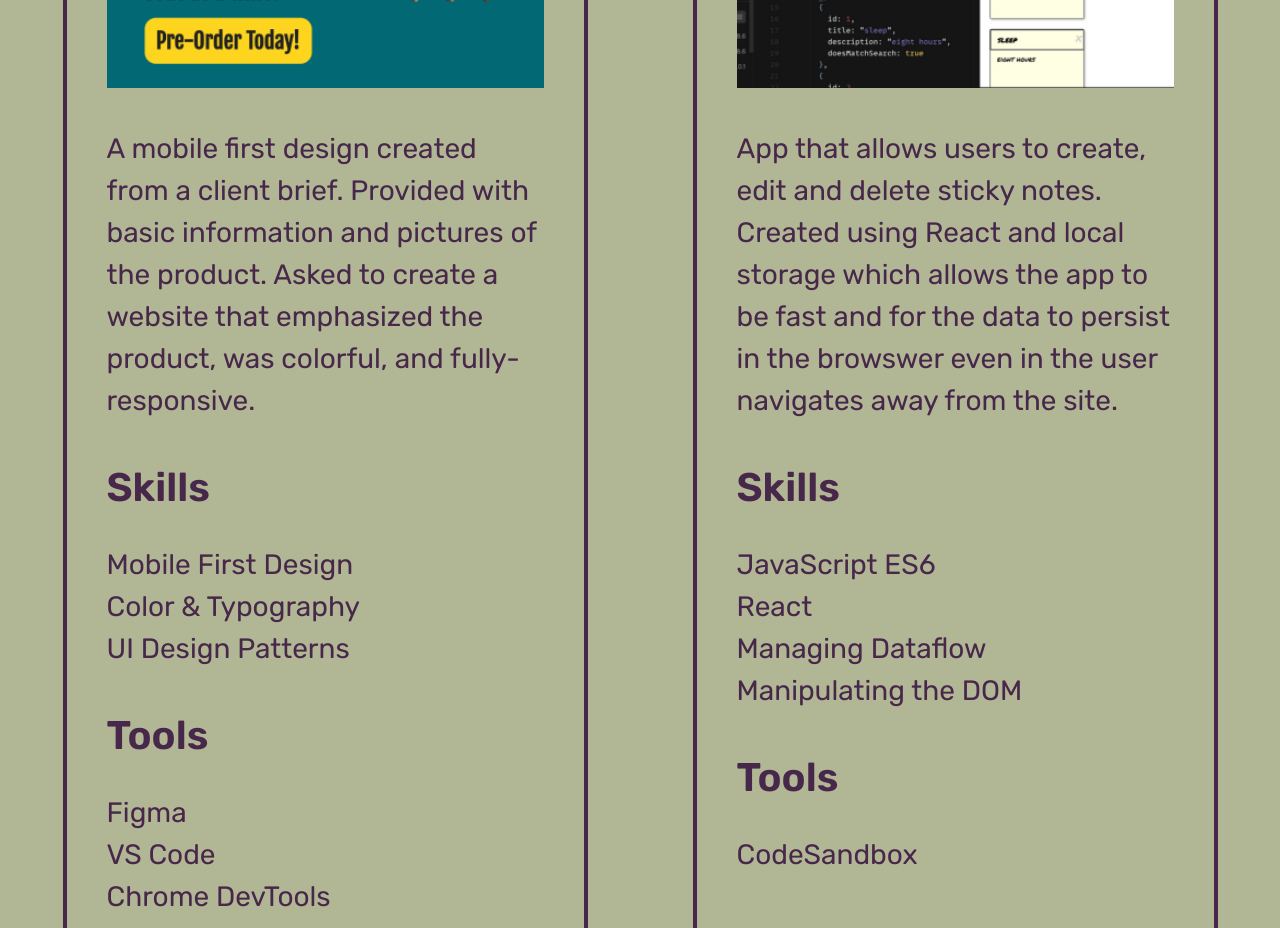
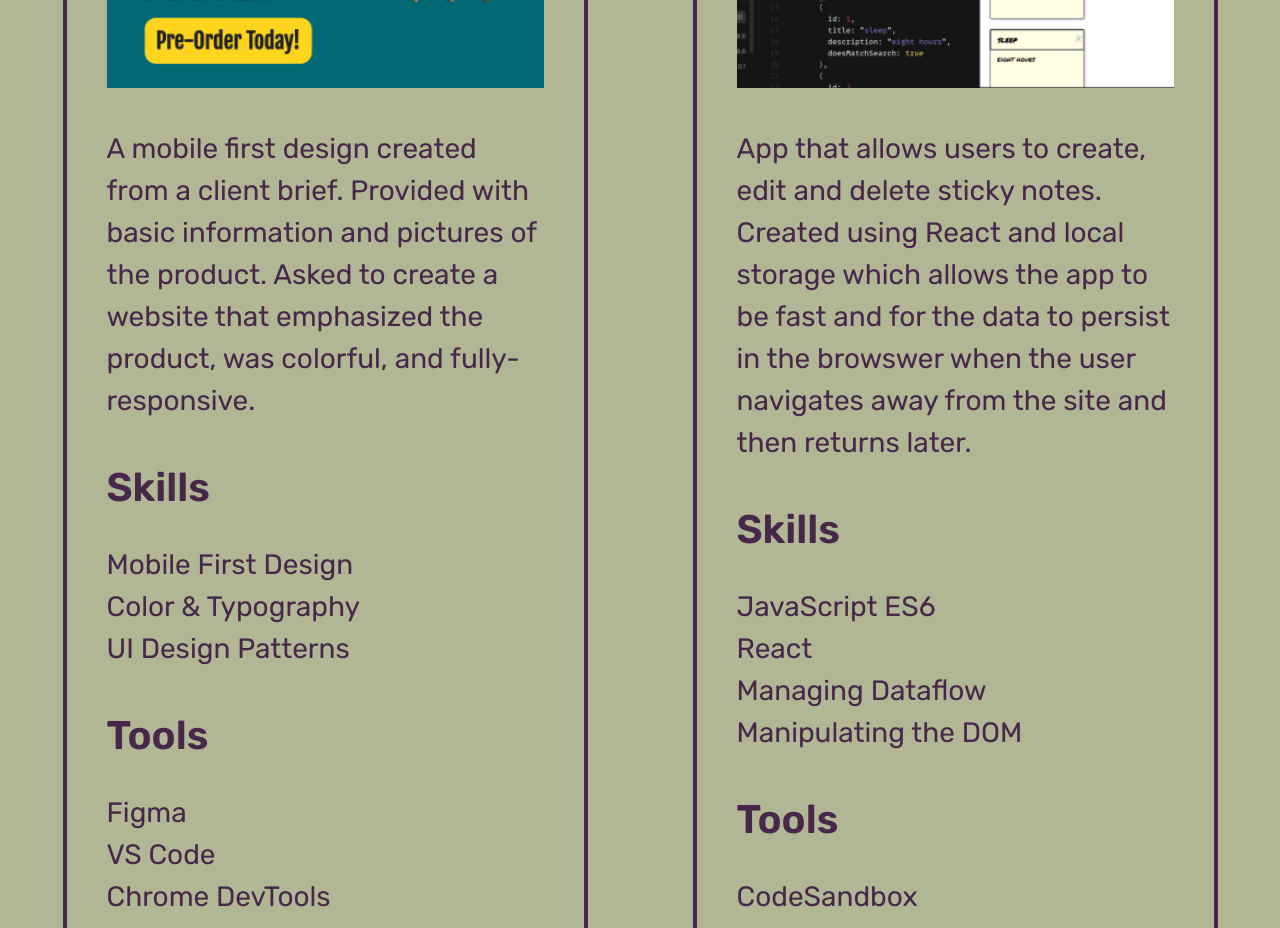
Before and after one commit to kdaltondev/portfolio-gh-pages, a React (Create React App) app: page / in a window 1280 px wide. Shown: the part 3140-4068 px from the top of the page. Built offline with nearby package versions, Linux system fonts and the light colour scheme; a web font is replaced by a local one.

Commit message:
Fixed typo

```diff
--- a/src/components/projectData.js
+++ b/src/components/projectData.js
@@ -10,7 +10,7 @@ const projectData = [
     },
     {
       title: "Sticky Notes App",
-      description:"App that allows users to create, edit and delete sticky notes.  Created using React and local storage which allows the app to be fast and for the data to persist in the browswer even in the user navigates away from the site.",
+      description:"App that allows users to create, edit and delete sticky notes.  Created using React and local storage which allows the app to be fast and for the data to persist in the browswer when the user navigates away from the site and then returns later.",
       link: "https://4hfw79.csb.app/",
       skills: ["JavaScript ES6","React","Managing Dataflow","Manipulating the DOM"],
       image: "stickyNoteScreenshot",
```
